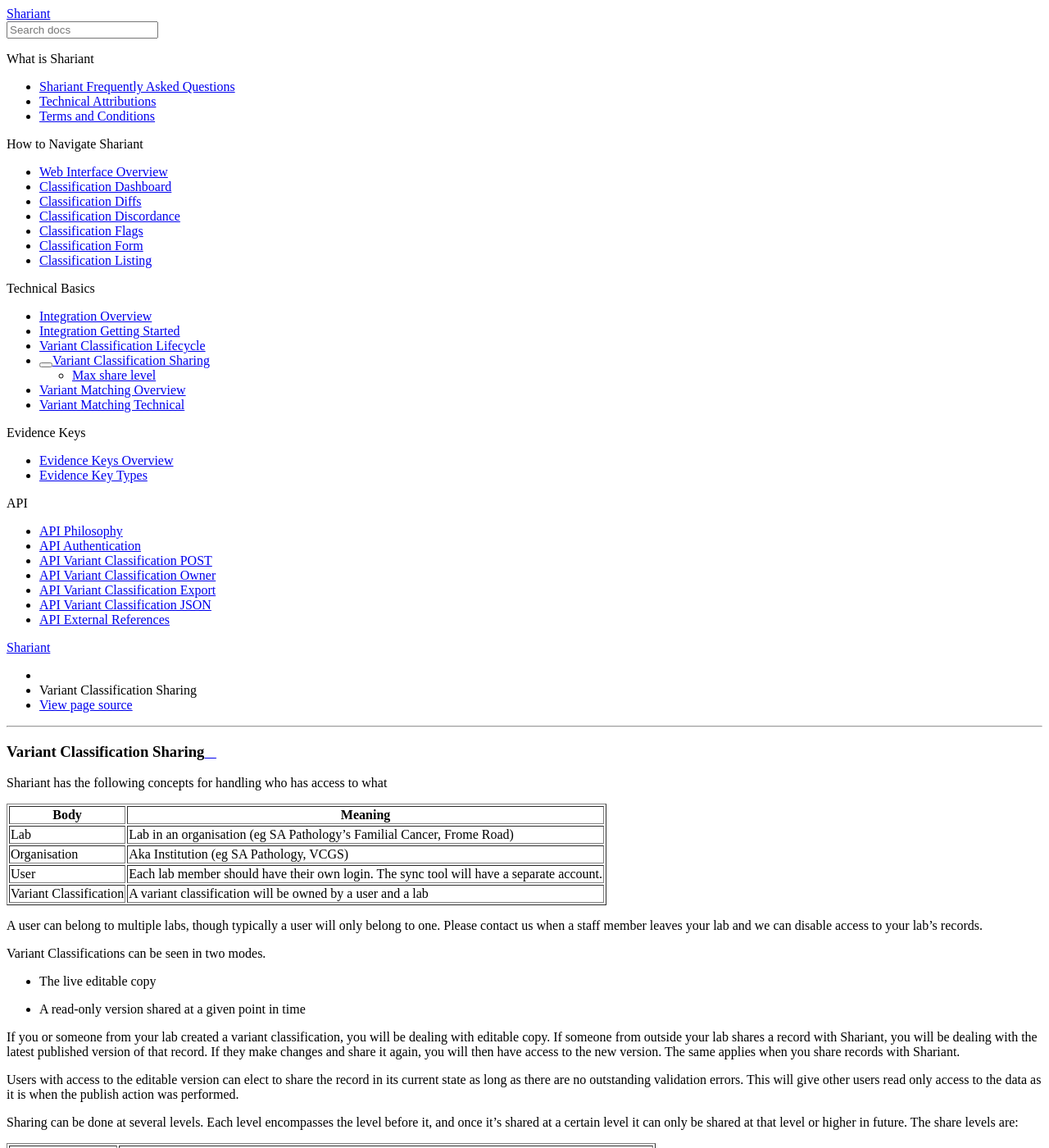
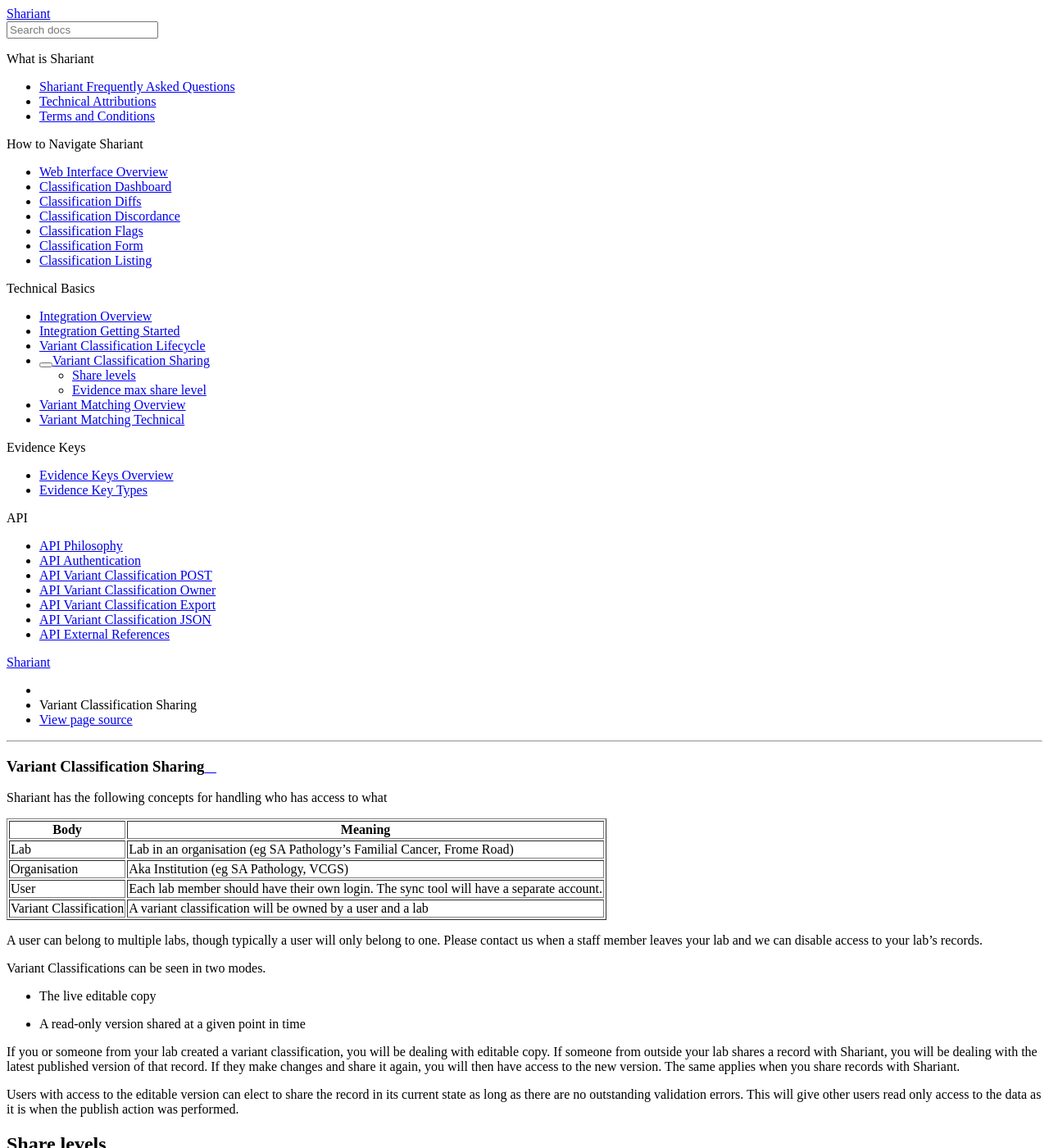
Before and after one commit to SACGF/shariant_docs, a Sphinx documentation site: the page built from docs/integration/basics/sharing.md, in a window 1280 px wide and 1400 px high. Shown: the whole window at 82% size. Built offline with Sphinx 7.4.7 and the Read the Docs theme 2.0.0, drawn with Linux system fonts in a browser that asks for light colours; some of the changed text lies outside the part shown.

Commit message:
Break into sections

```diff
--- a/docs/integration/basics/sharing.md
+++ b/docs/integration/basics/sharing.md
@@ -21,6 +21,8 @@
 
 Users with access to the editable version can elect to share the record in its current state as long as there are no outstanding validation errors. This will give other users read only access to the data as it is when the publish action was performed.
 
+## Share levels
+
 Sharing can be done at several levels. Each level encompasses the level before it, and once it's shared at a certain level it can only be shared at that level or higher in future. The share levels are:
 
 |Share Level|Who Can See|
@@ -34,7 +36,7 @@
 
 Just a reminder that the purpose of Shariant is to share records.
 
-## Max share level
+## Evidence max share level
 
 Some [evidence keys](../evidence_keys/overview.md) have a “max share level” and are never shared beyond that level, regardless of the overall classification share level.
 
```
